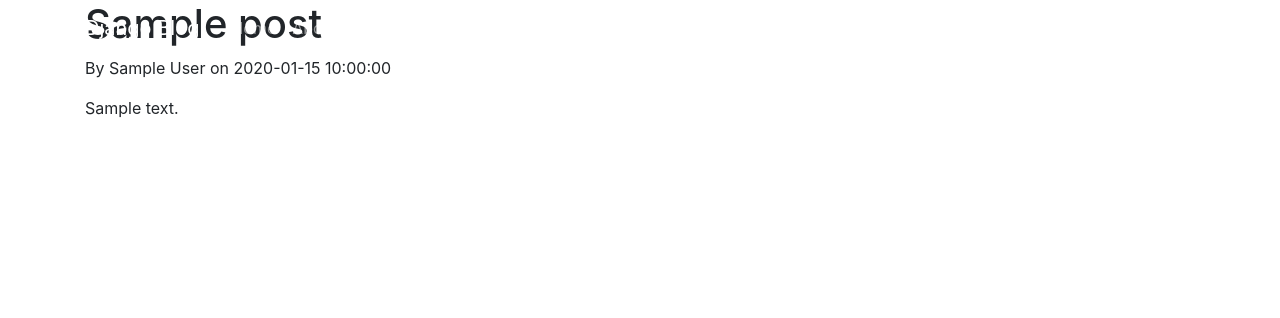
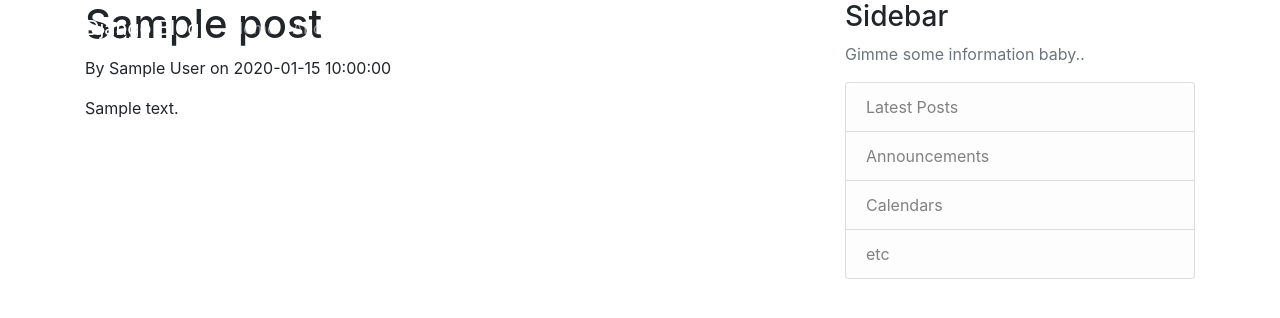
Before and after one commit to nadinedelia/Django_project, a Python web app: template blog/templates/blog/home.html in a window 1280 px wide. Shown: the top 318 px of the page. Run offline with Jinja, Linux system fonts and the light colour scheme; the template is opened without the code that fills it: most values are stand-ins (such as "Sample title", 1, 10 or a date in 2020); some libraries are stand-ins or nearby versions.

Commit message:
added sidebar

```diff
--- a/blog/templates/blog/base.html
+++ b/blog/templates/blog/base.html
@@ -37,9 +37,27 @@
         </nav>
       </header>
 
-    <div class="container">
-        {% block content%}{% endblock %}
-    </div>
+      <main role="main" class="container">
+        <div class="row">
+          <div class="col-md-8">
+            {% block content %}{% endblock %}
+          </div>
+
+          <div class="col-md-4">
+            <div class="content-section">
+              <h3>Sidebar</h3>
+              <p class='text-muted'>Gimme some information baby..
+                <ul class="list-group">
+                  <li class="list-group-item list-group-item-light">Latest Posts</li>
+                  <li class="list-group-item list-group-item-light">Announcements</li>
+                  <li class="list-group-item list-group-item-light">Calendars</li>
+                  <li class="list-group-item list-group-item-light">etc</li>
+                </ul>
+              </p>
+            </div>
+          </div>
+        </div>
+      </main>
 
     <script src="https://code.jquery.com/jquery-3.2.1.slim.min.js" integrity="sha384-KJ3o2DKtIkvYIK3UENzmM7KCkRr/rE9/Qpg6aAZGJwFDMVNA/GpGFF93hXpG5KkN" crossorigin="anonymous"></script>
     <script src="https://cdnjs.cloudflare.com/ajax/libs/popper.js/1.12.9/umd/popper.min.js" integrity="sha384-ApNbgh9B+Y1QKtv3Rn7W3mgPxhU9K/ScQsAP7hUibX39j7fakFPskvXusvfa0b4Q" crossorigin="anonymous"></script>
```
